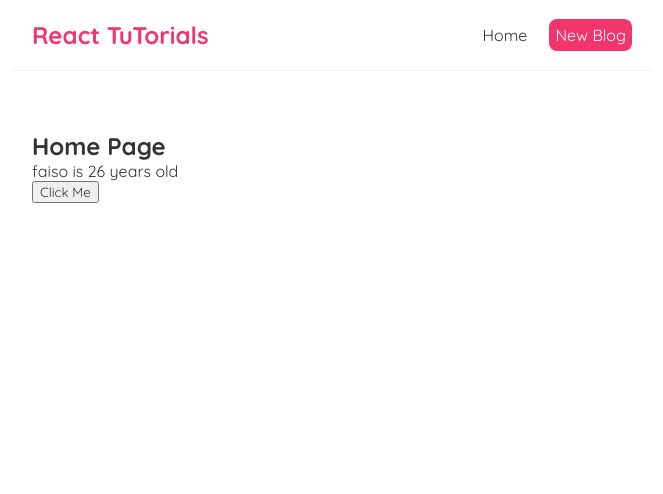
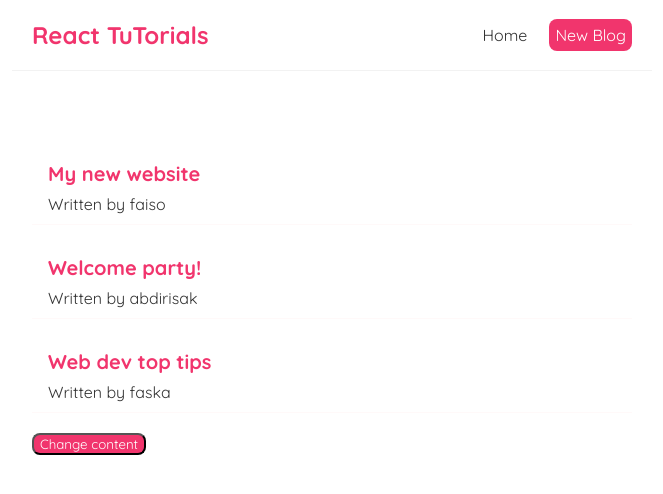
Before and after one commit to faisoabdirisak/React-Blog, a React (Create React App) app in the folder blog/: page / in a window 1280 px wide. Shown: the top 494 px of the page, without its empty margins (308-971 px from the left). Built offline with nearby package versions, Linux system fonts and the light colour scheme.

Commit message:
adds how to render data

```diff
--- a/blog/src/Home.js
+++ b/blog/src/Home.js
@@ -1,19 +1,37 @@
 import { useState } from 'react';
+
+
 const Home = () => {
-    // let name='faiso';
-     const [name, setName] = useState('faiso');
-     const [age, setAge] = useState(26)
 
-    const handleClick=()=>{
-     setName('faska');
-     setAge(24);
+    const [blogs, setBlogs]= useState([
+    { title: 'My new website', body: 'lorem ipsum...', author: 'faiso', id: 1 },
+    { title: 'Welcome party!', body: 'lorem ipsum...', author: 'abdirisak', id: 2 },
+    { title: 'Web dev top tips', body: 'lorem ipsum...', author: 'faska', id: 3 }
+    ]);
+
+    const changeContent=()=>{
+        setBlogs([
+    { title: 'My First Blog', body: 'lorem ipsum...', author: 'nanii', id: 1 },
+    { title: 'Second Best Blog!', body: 'lorem ipsum...', author: 'ali', id: 2 },
+    { title: 'Web dev topics', body: 'lorem ipsum...', author: 'shukri', id: 3 }
+        ])
     }
 
     return (
         <div className="home">
-            <h2>Home Page</h2>
-            <p>{name} is {age} years old </p>
-            <button onClick={handleClick}>Click Me</button>
+          {blogs.map((blog)=>(
+              <div className="blog-preview" key={blog.id}>
+                  <h2>{blog.title}</h2>
+                  <p>Written by {blog.author}</p>
+
+              </div>
+
+          ))}
+          <button style={{
+                    color:"white",
+                    backgroundColor:"#f1356d",
+                    borderRadius:"8px"
+                }} onClick={changeContent}>Change content</button>
 
         </div>
     );
--- a/blog/src/index.css
+++ b/blog/src/index.css
@@ -39,3 +39,20 @@
   margin: 40px auto;
   padding: 20px;
 }
+
+/* blog previews / list */
+.blog-preview {
+  padding: 10px 16px;
+  margin: 20px 0;
+  border-bottom: 1px solid #fff9f9;
+}
+
+.blog-preview:hover {
+  box-shadow: 1px 3px 5px rgba(10, 9, 9, 0.1);
+}
+
+.blog-preview h2 {
+  font-size: 20px;
+  color: #f1356d;
+  margin-bottom: 8px;
+}
```
